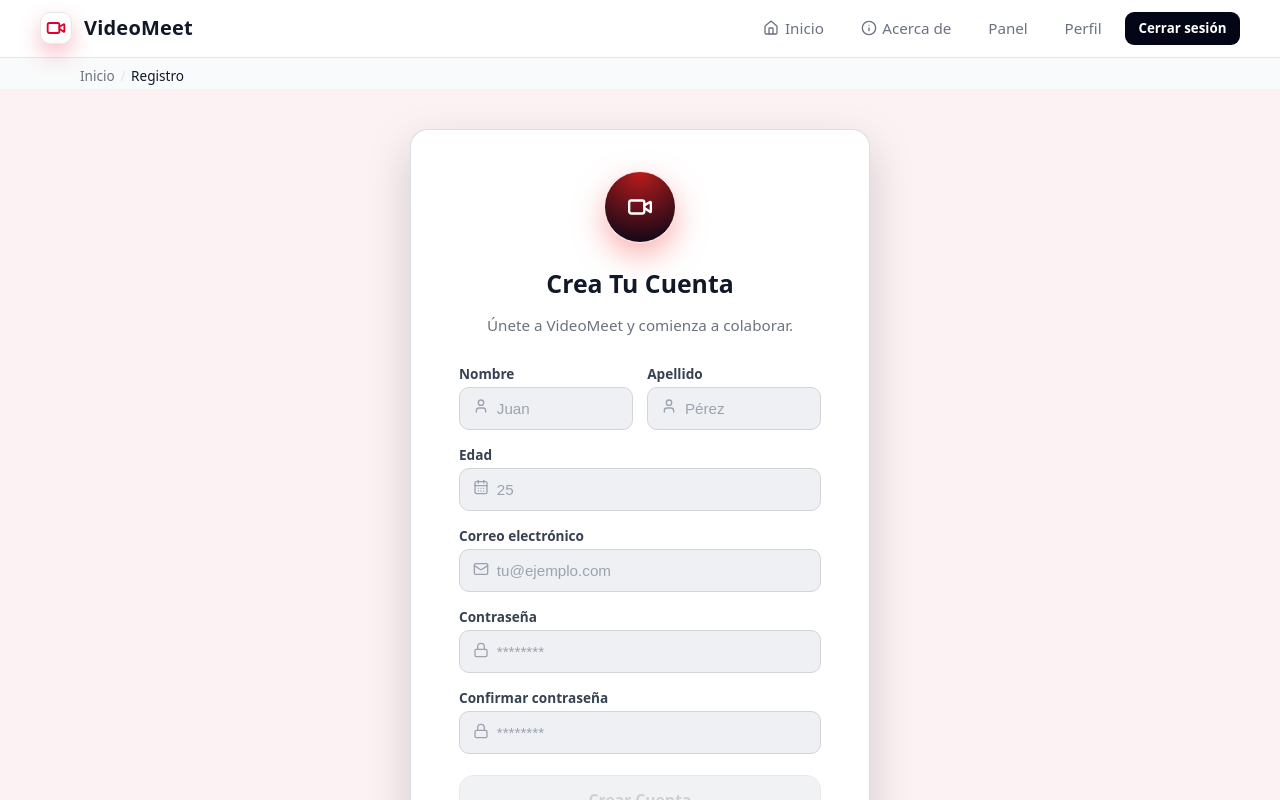
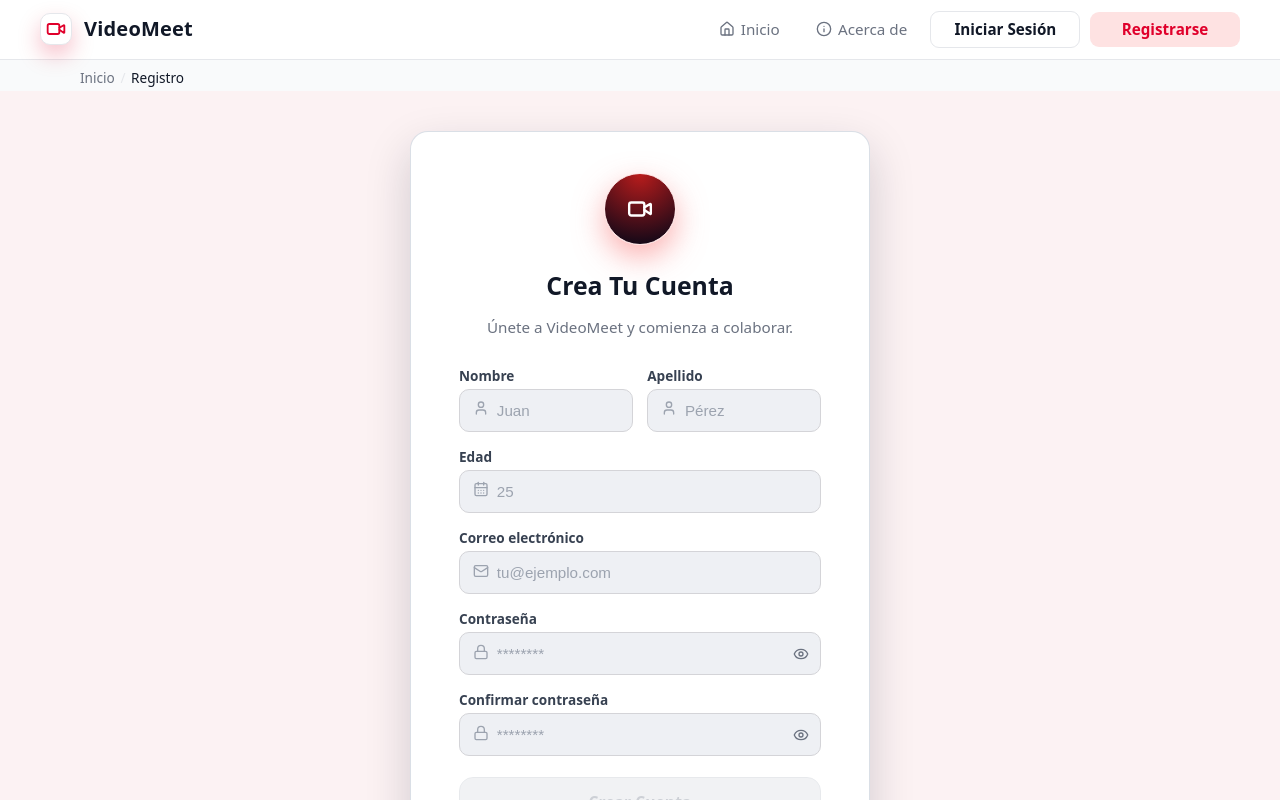
Before and after one commit to NorbeyRuales/Plataforma-de-video-conferencias, a React (Vite) app: page /register in a window 1280 px wide. Shown: the top 800 px of the page. Built offline with nearby package versions, Linux system fonts and the light colour scheme.

Commit message:
ajuste en formularios para visualizar password

```diff
--- a/src/App.tsx
+++ b/src/App.tsx
@@ -32,7 +32,7 @@
  */
 export default function App(): JSX.Element {
   // Temporary flag: later this should come from real authentication logic.
-  const isAuthenticated = true;
+  const isAuthenticated = false;
 
   return (
     <>
--- a/src/pages/LoginPage/LoginPage.tsx
+++ b/src/pages/LoginPage/LoginPage.tsx
@@ -6,7 +6,7 @@
  */
 import { useState } from 'react';
 import { Link } from 'react-router-dom';
-import { Video, Mail, Lock, Chromium, Facebook, Github } from 'lucide-react';
+import { Video, Mail, Lock, Chromium, Facebook, Github, Eye, EyeOff } from 'lucide-react';
 import { useToast } from '../../components/layout/ToastProvider';
 import './LoginPage.scss';
 
@@ -21,6 +21,7 @@
   const [email, setEmail] = useState('');
   const [password, setPassword] = useState('');
   const [isCapsLockOn, setIsCapsLockOn] = useState(false);
+  const [showPassword, setShowPassword] = useState(false);
 
   const strongPasswordRegex =
     /^(?=.*[a-z])(?=.*[A-Z])(?=.*\d)(?=.*[^\da-zA-Z]).{8,}$/;
@@ -89,7 +90,7 @@
               </span>
               <input
                 className="form-input"
-                type="password"
+                type={showPassword ? 'text' : 'password'}
                 id="password"
                 name="password"
                 placeholder="********"
@@ -105,6 +106,14 @@
                 }
                 onBlur={() => setIsCapsLockOn(false)}
               />
+              <button
+                type="button"
+                className="field-toggle-button"
+                aria-label={showPassword ? 'Ocultar contrase��a' : 'Mostrar contrase��a'}
+                onClick={() => setShowPassword((prev) => !prev)}
+              >
+                {showPassword ? <EyeOff size={16} /> : <Eye size={16} />}
+              </button>
             </div>
 
             {isCapsLockOn && (
--- a/src/pages/RegisterPage/RegisterPage.tsx
+++ b/src/pages/RegisterPage/RegisterPage.tsx
@@ -15,6 +15,8 @@
   Chromium,
   Facebook,
   Github,
+  Eye,
+  EyeOff,
 } from 'lucide-react';
 import { useToast } from '../../components/layout/ToastProvider';
 import { PasswordStrengthHint } from '../../components/auth/PasswordStrengthHint';
@@ -35,6 +37,8 @@
   const [email, setEmail] = useState('');
   const [password, setPassword] = useState('');
   const [passwordConfirm, setPasswordConfirm] = useState('');
+  const [showPassword, setShowPassword] = useState(false);
+  const [showPasswordConfirm, setShowPasswordConfirm] = useState(false);
 
   const strongPasswordRegex =
     /^(?=.*[a-z])(?=.*[A-Z])(?=.*\d)(?=.*[^\da-zA-Z]).{8,}$/;
@@ -179,7 +183,7 @@
               </span>
               <input
                 className="form-input"
-                type="password"
+                type={showPassword ? 'text' : 'password'}
                 id="password"
                 name="password"
                 placeholder="********"
@@ -188,6 +192,14 @@
                 value={password}
                 onChange={(event) => setPassword(event.target.value)}
               />
+              <button
+                type="button"
+                className="field-toggle-button"
+                aria-label={showPassword ? 'Ocultar contraseña' : 'Mostrar contraseña'}
+                onClick={() => setShowPassword((prev) => !prev)}
+              >
+                {showPassword ? <EyeOff size={16} /> : <Eye size={16} />}
+              </button>
             </div>
 
             <PasswordStrengthHint password={password} />
@@ -204,7 +216,7 @@
               </span>
               <input
                 className="form-input"
-                type="password"
+                type={showPasswordConfirm ? 'text' : 'password'}
                 id="passwordConfirm"
                 name="passwordConfirm"
                 placeholder="********"
@@ -213,7 +225,30 @@
                 value={passwordConfirm}
                 onChange={(event) => setPasswordConfirm(event.target.value)}
               />
+              <button
+                type="button"
+                className="field-toggle-button"
+                aria-label={
+                  showPasswordConfirm
+                    ? 'Ocultar confirmación de contraseña'
+                    : 'Mostrar confirmación de contraseña'
+                }
+                onClick={() => setShowPasswordConfirm((prev) => !prev)}
+              >
+                {showPasswordConfirm ? <EyeOff size={16} /> : <Eye size={16} />}
+              </button>
             </div>
+
+            {passwordConfirm &&
+              (passwordConfirm !== password ? (
+                <p className="form-hint form-hint-error">
+                  Las contraseñas deben coincidir.
+                </p>
+              ) : (
+                <p className="form-hint form-hint-success">
+                  Las contraseñas coinciden.
+                </p>
+              ))}
           </div>
 
           <button
--- a/src/pages/ResetPasswordPage/ResetPasswordPage.tsx
+++ b/src/pages/ResetPasswordPage/ResetPasswordPage.tsx
@@ -115,8 +115,8 @@
                 className="field-toggle-button"
                 aria-label={
                   showPasswordConfirm
-                    ? 'Ocultar confirmación de contraseña'
-                    : 'Mostrar confirmación de contraseña'
+                    ? 'Ocultar confirmaci\u00f3n de contraseña'
+                    : 'Mostrar confirmaci\u00f3n de contraseña'
                 }
                 onClick={() => setShowPasswordConfirm((prev) => !prev)}
               >
@@ -124,17 +124,16 @@
               </button>
             </div>
 
-            {passwordConfirm && passwordConfirm !== password && (
-              <p className="form-hint form-hint-error">
-                Las contraseñas no coinciden.
-              </p>
-            )}
-
-            {passwordConfirm && passwordConfirm === password && (
-              <p className="form-hint form-hint-success">
-                Las contraseñas coinciden correctamente.
-              </p>
-            )}
+            {passwordConfirm &&
+              (passwordConfirm !== password ? (
+                <p className="form-hint form-hint-error">
+                  Las contraseñas deben coincidir.
+                </p>
+              ) : (
+                <p className="form-hint form-hint-success">
+                  Las contraseñas coinciden.
+                </p>
+              ))}
           </div>
 
           <button
```
